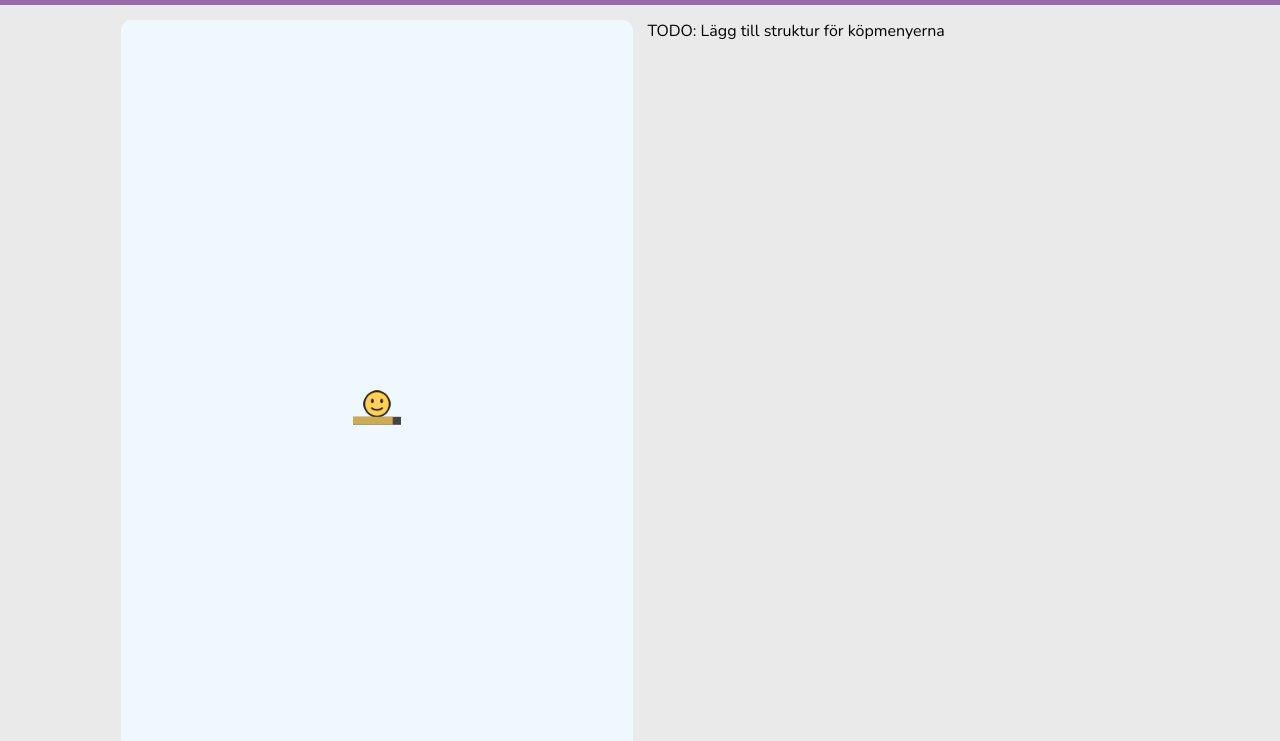
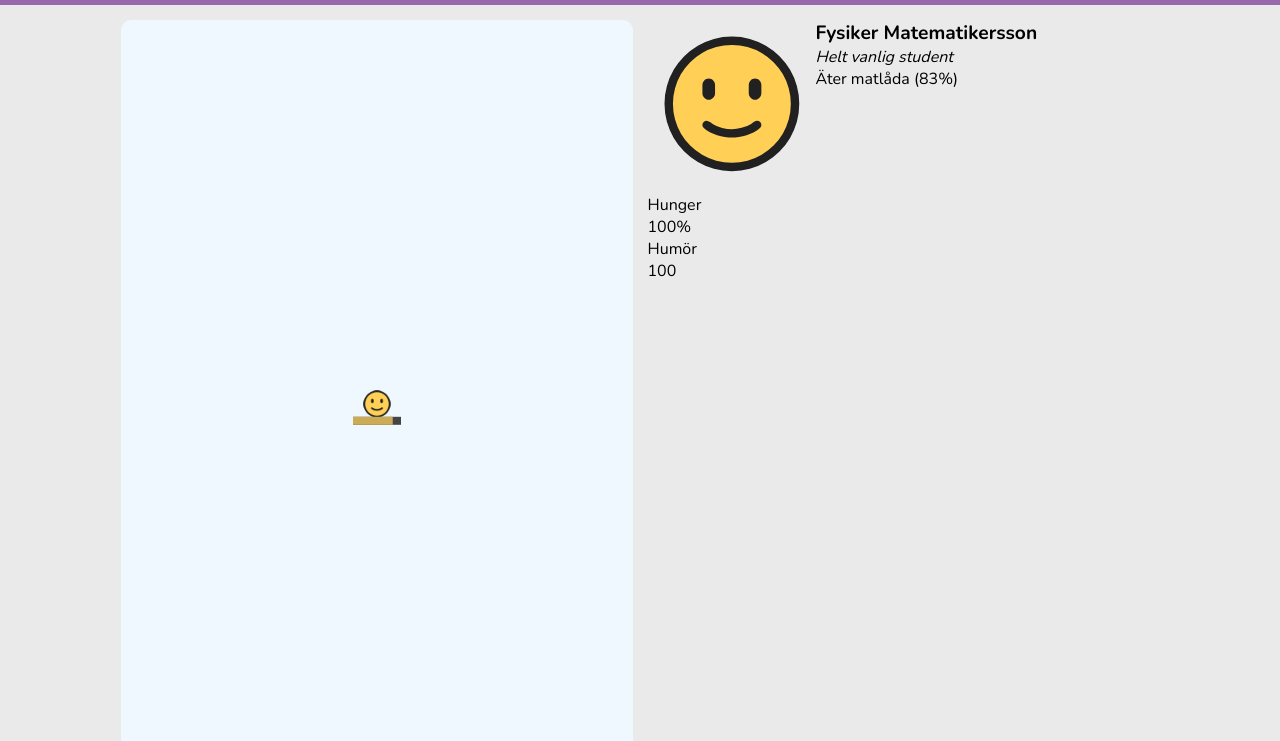
Before and after one commit to Pyro-Cryo/kons-simulator, a plain HTML site: page index.html in a window 1280 px wide. Shown: the part 59-800 px from the top of the page. Drawn offline with nearby package versions, Linux system fonts and the light colour scheme.

Commit message:
Lägg till en inforuta för saker och NPCer

```diff
--- a/index.html
+++ b/index.html
@@ -34,6 +34,7 @@
 	<script type="text/javascript" src="js/commonVariables.js"></script>
 	<script type="text/javascript" src="js/npc.js"></script>
 	<script type="text/javascript" src="js/furniture.js"></script>
+	<script type="text/javascript" src="js/inspector.js"></script>
 
 	<!-- Controller -->
 	<script type="text/javascript" src="js/konstroller.js"></script>
@@ -85,7 +86,27 @@
             <div id="messageBox" class="console">&gt;&nbsp;_</div>
         </div>
         <div class="menus">
-            TODO: Lägg till struktur för köpmenyerna
+            <div id="inspector" class="hidden">
+				<div id="inspectorPrimaryInfo">
+					<div id="inspectorSpriteContainer" class="hidden">
+						<canvas id="inspectorSprite"></canvas>
+					</div>
+					<div>
+						<div id="inspectorTitle">Title</div>
+						<div id="inspectorDescription">Description</div>
+						<div id="inspectorCurrentAction">Current action</div>
+					</div>
+				</div>
+				<div id="inspectorSecondaryInfo">
+					<div id="inspectorVariables">
+						<div class="hidden template">
+							<div class="title"></div>
+							<!-- TODO: Vore snyggare med bars där det är möjligt -->
+							<div class="value"></div>
+						</div>
+					</div>
+				</div>
+			</div>
         </div>
     </div>
 
--- /dev/null
+++ b/js/inspector.js
@@ -0,0 +1,129 @@
+class Inspector extends GameObject {
+    constructor() {
+        super(0, 0);
+        this._imageDirty = false; // Not drawn.
+        this.root = document.getElementById("inspector");
+        this.title = document.getElementById("inspectorTitle");
+        this.description = document.getElementById("inspectorDescription");
+        this.currentAction = document.getElementById("inspectorCurrentAction");
+        this.spriteContainer = document.getElementById("inspectorSpriteContainer");
+        /** @type {HTMLCanvasElement} */
+        this.sprite = document.getElementById("inspectorSprite");
+        this.secondaryInfo = document.getElementById("inspectorSecondaryInfo");
+        this.variables = document.getElementById("inspectorVariables");
+        this.variableTemplate = this.variables.getElementsByClassName("template").item(0);
+
+        /** @type {Item|NPC|null} */
+        this.currentlyInspecting = null;
+        /** @type {{variable: Variable, element: HTMLDivElement}[]} */
+        this._monitoredVariables = [];
+    }
+
+    isOpen() {
+        return this.currentlyInspecting !== null;
+    }
+
+    /** @param {Item} item */
+    updateStaticItemInfo(item) {
+        this.title.innerText = item.title;
+        this.description.innerText = item.description;
+        this.currentAction.classList.add("hidden");
+        this._monitoredVariables = [];
+    }
+
+    /** @param {Item} item */
+    updateDynamicItemInfo(item) {
+
+    }
+
+    /** @param {NPC} npc */
+    updateStaticNpcInfo(npc) {
+        this.title.innerText = "Fysiker Matematikersson";
+        this.description.innerText = "Helt vanlig student";
+        this.currentAction.classList.remove("hidden");
+
+        // TODO: This should maybe be dynamically updated instead.
+        if (npc.image !== null) {
+            this.sprite.width = npc.image.width;
+            this.sprite.height = npc.image.height;
+            const ctx = this.sprite.getContext("bitmaprenderer");
+            window.createImageBitmap(npc.image).then(bitmap => {
+                ctx.transferFromImageBitmap(bitmap);
+                if (this.spriteContainer.classList.contains("hidden")) {
+                    this.spriteContainer.classList.remove("hidden");
+                }
+            });
+        } else if (!this.spriteContainer.classList.contains("hidden")) {
+            this.spriteContainer.classList.add("hidden");
+        }
+
+        this._monitoredVariables = [];
+        for (const variable of [npc.hunger, npc.mood]) {
+            /** @type {HTMLDivElement} */
+            const variableRoot = this.variableTemplate.cloneNode(true);
+            this.variables.appendChild(variableRoot);
+            variableRoot.getElementsByClassName("title").item(0).innerText = variable.title;
+            const valueElement = variableRoot.getElementsByClassName("value").item(0);
+            valueElement.innerText = variable.toString();
+            variableRoot.classList.remove("hidden", "template");
+            this._monitoredVariables.push({variable: variable, element: valueElement});
+        }
+    }
+
+    /** @param {NPC} npc */
+    updateDynamicNpcInfo(npc) {
+        if (npc.isBusy()) {
+            let infoText = npc.busyMetadata.actionDescription ?? "Upptagen";
+            const progress = npc.busyMetadata.getProgress();
+            if (progress !== null) {
+                infoText = `${infoText} (${(progress * 100).toFixed(0)}%)`;
+            }
+            if (this.currentAction.innerText !== infoText) {
+                this.currentAction.innerText = infoText;
+            }
+        } else if (this.currentAction.innerText) {
+            this.currentAction.innerText = "";
+        }
+
+        for (const monitoredVariable of this._monitoredVariables) {
+            const stringValue = monitoredVariable.variable.toString();
+            if (stringValue != monitoredVariable.element.innerText) {
+                monitoredVariable.element.innerText = stringValue;
+            }
+        }
+    }
+
+    /**
+     * @param {Item|NPC} thing
+     */
+    open(thing) {
+        if (this.isOpen()) this.close();
+
+        if (thing instanceof Item) {
+            this.updateStaticItemInfo(thing);
+        } else if (thing instanceof NPC) {
+            this.updateStaticNpcInfo(thing);
+        } else {
+            console.warn("Cannot inspect", thing);
+            return;
+        }
+
+        this.currentlyInspecting = thing;
+        this.root.classList.remove("hidden");
+    }
+
+    update(delta) {
+        super.update(delta);
+        if (this.currentlyInspecting === null) return;
+        if (this.currentlyInspecting instanceof Item) {
+            this.updateDynamicItemInfo(this.currentlyInspecting);
+        } else {
+            this.updateDynamicNpcInfo(this.currentlyInspecting);
+        }
+    }
+
+    close() {
+        this.root.classList.add("hidden");
+        this.currentlyInspecting = null;
+    }
+}
--- a/js/item.js
+++ b/js/item.js
@@ -61,6 +61,14 @@ class Item extends GameObject {
         return this._interfaces.get(type);
     }
 
+    /**
+     * @param {typeof Interface} type
+     * @returns {Interface|null}
+     */
+    maybeGetInterface(type) {
+        return this._interfaces.get(type) ?? null;
+    }
+
     get [Symbol.toStringTag]() {
         return `${this.constructor.name} (${this.title})`;
     }
@@ -92,11 +100,15 @@ class Usable extends Interface {
     static get NUM_USES() { return 1; }
     // The time it takes to use the item, in game minutes.
     static get MINUTES_PER_USE() { return 1; }
+    // A description displayed on the NPC when the item is in use.
+    // Should be on the form "Eating lunchbox" or "Washing dishes".
+    static get ACTION_DESCRIPTION() { return null; }
 
-    constructor(numUses = null, minutesPerUse = null) {
+    constructor(numUses = null, minutesPerUse = null, actionDescription = null) {
         super();
         this.remainingUses = numUses ?? this.constructor.NUM_USES;
         this.minutesPerUse = minutesPerUse ?? this.constructor.MINUTES_PER_USE;
+        this.actionDescription = actionDescription ?? this.constructor.ACTION_DESCRIPTION;
         this.isInUse = false;
 
         if (this.remainingUses <= 0) {
@@ -129,7 +141,7 @@ class Usable extends Interface {
      * Decrements the remaining uses and calls the onUsed and onUsedUp methods as necessary.
      * @param {NPC} npc
      */
-    use(npc, description = null) {
+    use(npc) {
         if (!this.canUse(npc)) {
             throw new Error(`Item ${this.item} cannot be used by ${npc}`);
         }
@@ -143,12 +155,10 @@ class Usable extends Interface {
             }
         };
         if (gameMinutesToUse <= 0) {
-            console.log("Using item immediately");
             callback();
             return Promise.resolve();
         }
-        console.log("Setting npc busy");
-        return npc.setBusyFor(gameMinutesToUse, description).then(callback);
+        return npc.setBusyFor(gameMinutesToUse, this.actionDescription).then(callback);
     }
 
     /**
@@ -176,7 +186,7 @@ class Lunchbox extends Item {
 
     static create() {
         return new Lunchbox()
-            .addInterface(new Usable(/*numUses=*/5, /*minutesPerUse=*/3))
+            .addInterface(new Usable(/*numUses=*/5, /*minutesPerUse=*/3, "Äter matlåda"))
             .finalize();
     }
 }
--- a/js/konstroller.js
+++ b/js/konstroller.js
@@ -24,6 +24,7 @@ class Konstroller extends Controller {
             buttonTemplate: document.getElementById('buttonTemplate'),
         };
         this.setupElements();
+        this.inspector = new Inspector();
     }
 
     setupElements() {
@@ -40,6 +41,7 @@ class Konstroller extends Controller {
         // TODO: Maybe remove (start paused)?
         this.onPlay();
 
+        this.inspector.open(this.npc);
         const lunchbox = Lunchbox.create();
         const tryEatLunchbox = () => {
             console.log("Trying to eat lunch box");
--- a/js/npc.js
+++ b/js/npc.js
@@ -1,4 +1,9 @@
 class BusyMetadata {
+    /**
+     * @param {string|null} actionDescription
+     * @param {number|null} startedAt
+     * @param {number|null} endsAt
+     */
     constructor(
         actionDescription = null,
         startedAt = null,
@@ -42,7 +47,9 @@ class NPC extends GameObject {
         );
         this.mood = new DerivedVariable(
             (hunger, modifiers) => Math.max(Math.min(hunger + modifiers, 100), 0),
-            [this.hunger, this.moodModifiers]
+            [this.hunger, this.moodModifiers],
+            "Humör",
+            "Hur lycklig personen är",
         );
     }
 
@@ -63,13 +70,10 @@ class NPC extends GameObject {
             throw new Error(`NPC ${this} already busy: ${this.busyMetadata}`);
         }
         if (gameMinutes <= 0) {
-            console.log("Unbusying immediately");
             return this;
         }
         this.busyMetadata = new BusyMetadata(description, Clock.now(), Clock.after(gameMinutes));
-        console.log(`Waiting for ${gameMinutes} game minutes`);
         await Clock.waitFor(gameMinutes);
-        console.log("Done");
         this.busyMetadata = null;
         return this;
     }
--- a/js/variable.js
+++ b/js/variable.js
@@ -16,6 +16,11 @@ class Variable {
     /** @returns {number} The current value of the variable. */
     getValue() {
         throw new Error('Not implemented');
+    }
+
+    /** @returns {string} The current value of the variable, formatted. */
+    toString() {
+        return this.getValue().toFixed(0);
     }
 }
 
@@ -209,50 +214,60 @@ class DerivedVariable extends Variable {
     /**
      * @param {function(...number):number} combiner
      * @param {Variable[]} variables
+     * @param {string | null} title
+     * @param {string | null} description
      */
-    constructor(combiner, variables) {
-        super();
+    constructor(combiner, variables, title = null, description = null) {
+        super(title, description);
         this.combiner = combiner;
         this.variables = variables;
     }
 
     getValue() {
-        return this.combiner(...this.variables);
+        return this.combiner(...this.variables.map(v => v.getValue()));
     }
 
     /**
+     * @param {string | null} title
+     * @param {string | null} description
      * @param {...Variable} terms
      * @returns {DerivedVariable}
      */
-    static sumOf(...terms) {
+    static sumOf(title, description, ...terms) {
         if (terms.length === 0) {
             throw new Error('Expected at least one variable');
         }
         return new DerivedVariable(
             (...values) => values.reduce((a, b) => a + b),
             terms,
+            title,
+            description,
         );
     }
 
     /**
+     * @param {string | null} title
+     * @param {string | null} description
      * @param {...Variable} terms
      * @returns {DerivedVariable}
      */
-    static maxOf(...terms) {
+    static maxOf(title, description, ...terms) {
         if (terms.length === 0) {
             throw new Error('Expected at least one variable');
         }
-        return new DerivedVariable(Math.max, terms);
+        return new DerivedVariable(Math.max, terms, title, description);
     }
 
     /**
+     * @param {string | null} title
+     * @param {string | null} description
      * @param {...Variable} terms
      * @returns {DerivedVariable}
      */
-    static minOf(...terms) {
+    static minOf(title, description, ...terms) {
         if (terms.length === 0) {
             throw new Error('Expected at least one variable');
         }
-        return new DerivedVariable(Math.min, terms);
+        return new DerivedVariable(Math.min, terms, title, description);
     }
 }
--- a/style.css
+++ b/style.css
@@ -197,3 +197,20 @@ a {
 	font-style: italic;
 	text-align: center;
 }
+
+#inspectorPrimaryInfo {
+	display: flex;
+}
+
+#inspectorTitle {
+	font-weight: bold;
+	font-size: larger;
+}
+
+#inspectorDescription {
+	font-style: italic;
+}
+
+#inspectorSpriteContainer {
+	margin: 1em;
+}
```
